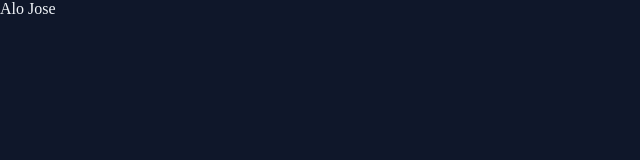
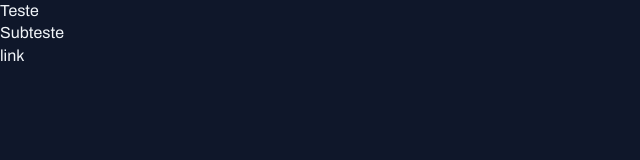
Before and after one commit to Douglasha/PortalNoticias, a plain HTML site: page index.html in a window 1280 px wide. Shown: the whole page, without its empty margins (0-640 px from the left). Drawn offline with Linux system fonts and the light colour scheme.

Commit message:
aplicando as fontes

```diff
--- a/index.html
+++ b/index.html
@@ -1,12 +1,18 @@
 <!DOCTYPE html>
 <html lang="pt-BR">
 <head>
+  <link rel="preconnect" href="https://fonts.googleapis.com">
+  <link rel="preconnect" href="https://fonts.gstatic.com" crossorigin>
   <meta charset="UTF-8">
   <meta name="viewport" content="width=device-width, initial-scale=1.0">
   <title>Portal de notícias</title>
   <link rel="stylesheet" href="styles/index.css">
+  <link href="https://fonts.googleapis.com/css2?family=Archivo:ital,wght@0,100..900;1,100..900&display=swap" rel="stylesheet">
+
 </head>
 <body>
-  Alo Jose
+  <h1>Teste</h1>
+  <h2>Subteste</h2>
+ <a href="#">link</a>
 </body>
 </html>
--- a/styles/global.css
+++ b/styles/global.css
@@ -11,10 +11,35 @@
  --stroke-color: #1E293B;
  --text-color-primary: #F1F5F9;
  --text-color-secondary: #CBD5E1;
+
+ --font-family: 'Archivo', sans-serif;
+ --h1: 800 24px/135% var(--font-family);
+ --h2: 800 16px/140% var(--font-family);
+ --h3: 800 14px/140% var(--font-family);
+ --text-span: 600 14px/145% var(--font-family);
+ --text: 400 16px/140% var(--font-family);
+ --text-sm: 400 14px/160% var(--font-family);
+
+
+
 }
 
 body {
+  font: var(--text);
   color: var(--text-color-primary);
   background-color: var(--bg-color);
 
 }
+
+a {
+  text-decoration: none;
+  color: inherit;
+}
+
+a:hover {
+  color: var(--brand-color-light);
+}
+
+h1, h2, h3 {
+  font: inherit;
+}
```
